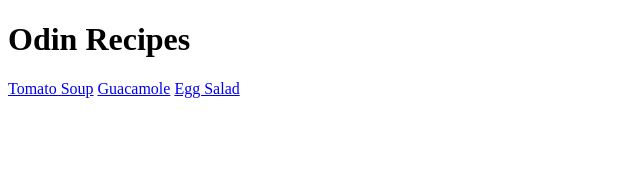
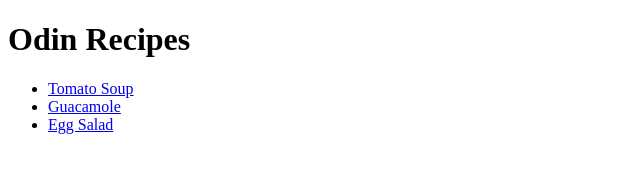
Before and after one commit to NicolasHix/odin-recipes, a plain HTML site: page index.html in a window 1280 px wide. Shown: the whole page, without its empty margins (0-640 px from the left). Drawn offline with Linux system fonts and the light colour scheme.

Commit message:
made a list for the recipes

```diff
--- a/index.html
+++ b/index.html
@@ -8,8 +8,10 @@
 </head>
 <body>
     <h1>Odin Recipes</h1>
-    <a href="recipes/tomato-soup.html">Tomato Soup</a>
-    <a href="recipes/guacamole.html">Guacamole</a>
-    <a href="recipes/egg-salad.html">Egg Salad</a>
+    <ul>
+        <li><a href="recipes/tomato-soup.html">Tomato Soup</a></li>
+        <li><a href="recipes/guacamole.html">Guacamole</a></li>
+        <li><a href="recipes/egg-salad.html">Egg Salad</a></li>
+    </ul>
 </body>
 </html>
```
